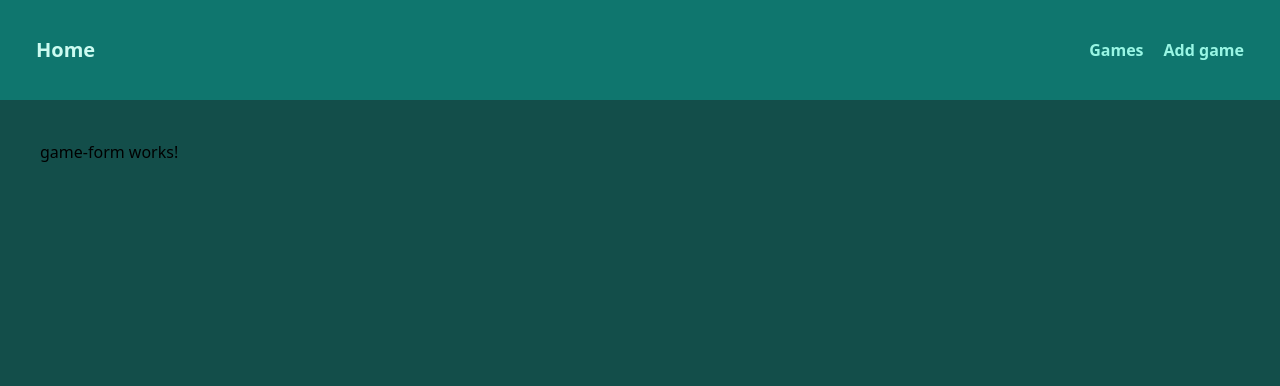
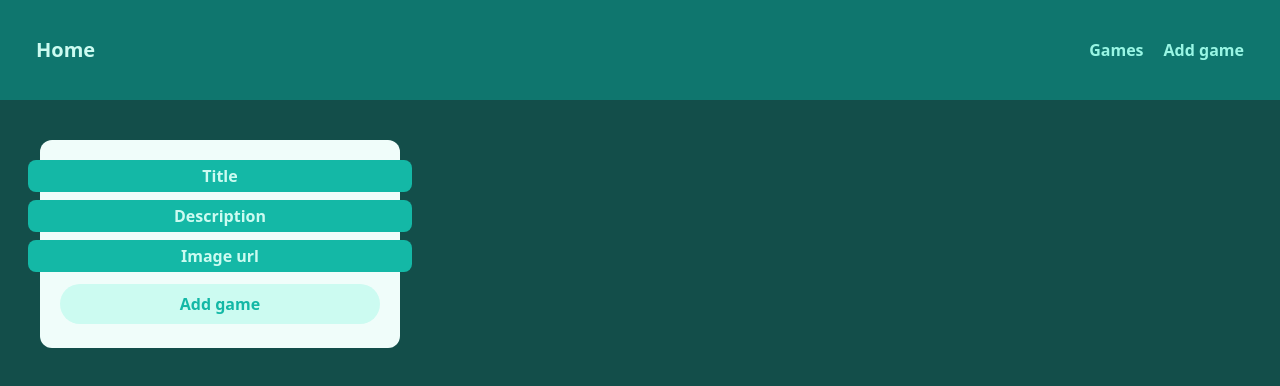
Before and after one commit to chemokita13/angular-mysql-CRUD, an Angular app in the folder client/: page /games/add in a window 1280 px wide. Shown: the top 386 px of the page. Built offline with nearby package versions, Linux system fonts and the light colour scheme.

Commit message:
styles added in game-form component

```diff
--- a/client/src/app/components/game-form/game-form.component.html
+++ b/client/src/app/components/game-form/game-form.component.html
@@ -1 +1,26 @@
-<p>game-form works!</p>
+<form
+    class="flex flex-col items-center gap-2 bg-teal-50 rounded-xl p-5 w-[45vh]"
+>
+    <input
+        name="title"
+        class="rounded-lg w-96 h-8 placeholder:text-center placeholder:text-teal-100 bg-teal-400 focus:bg-teal-400 placeholder-shown:bg-teal-500 text-teal-700 font-semibold px-2 py-1"
+        placeholder="Title"
+    />
+    <input
+        name="description"
+        class="rounded-lg w-96 h-8 placeholder:text-center placeholder:text-teal-100 bg-teal-400 focus:bg-teal-400 placeholder-shown:bg-teal-500 text-teal-700 font-semibold px-2 py-1"
+        placeholder="Description"
+    />
+    <input
+        type="url"
+        name="img"
+        class="rounded-lg w-96 h-8 placeholder:text-center placeholder:text-teal-100 bg-teal-400 focus:bg-teal-400 placeholder-shown:bg-teal-500 text-teal-700 font-semibold px-2 py-1"
+        placeholder="Image url"
+    />
+    <button
+        type="submit"
+        class="bg-teal-100 w-80 m-1 rounded-full h-10 text-teal-500 font-bold transition-transform hover:scale-105 hover:text-teal-100 hover:bg-teal-500"
+    >
+        Add game
+    </button>
+</form>
```
